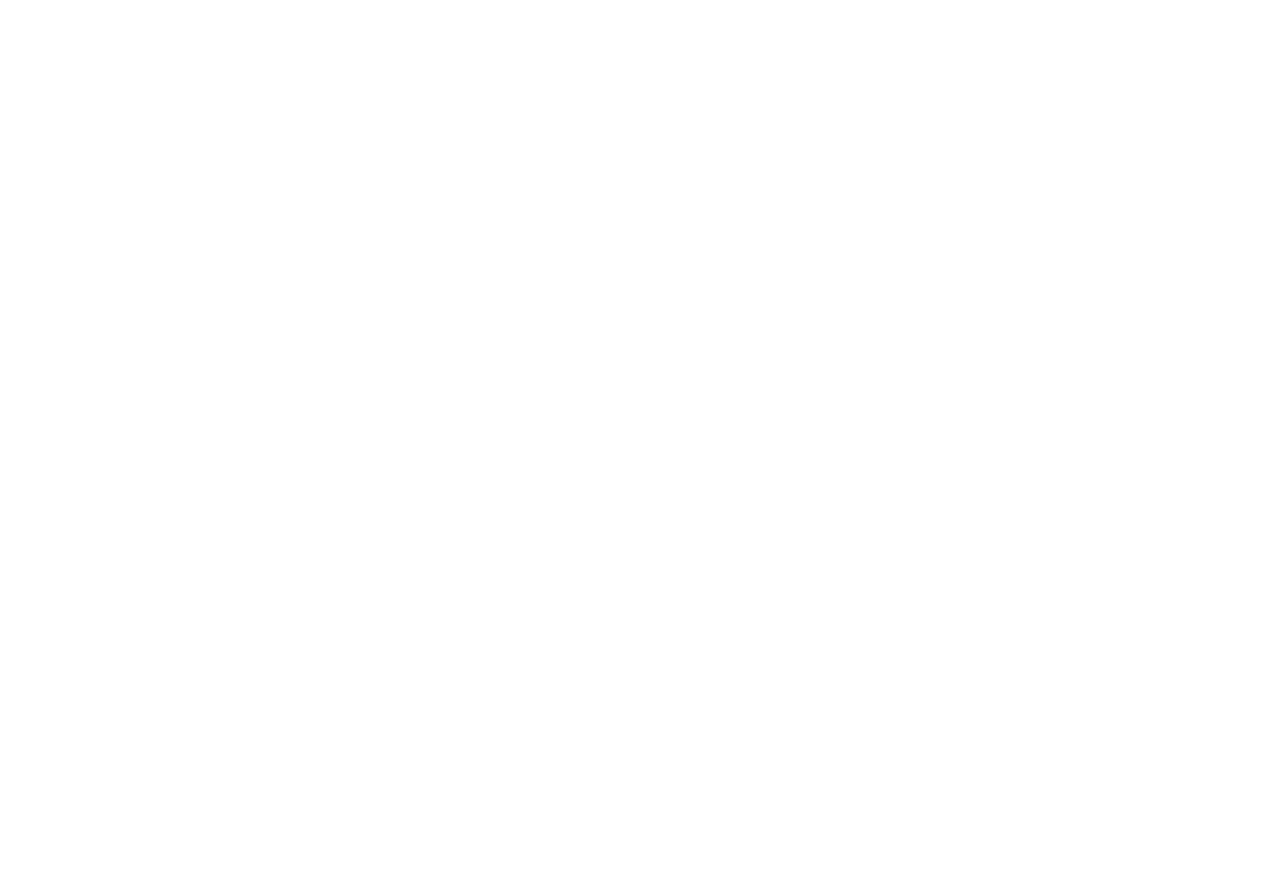
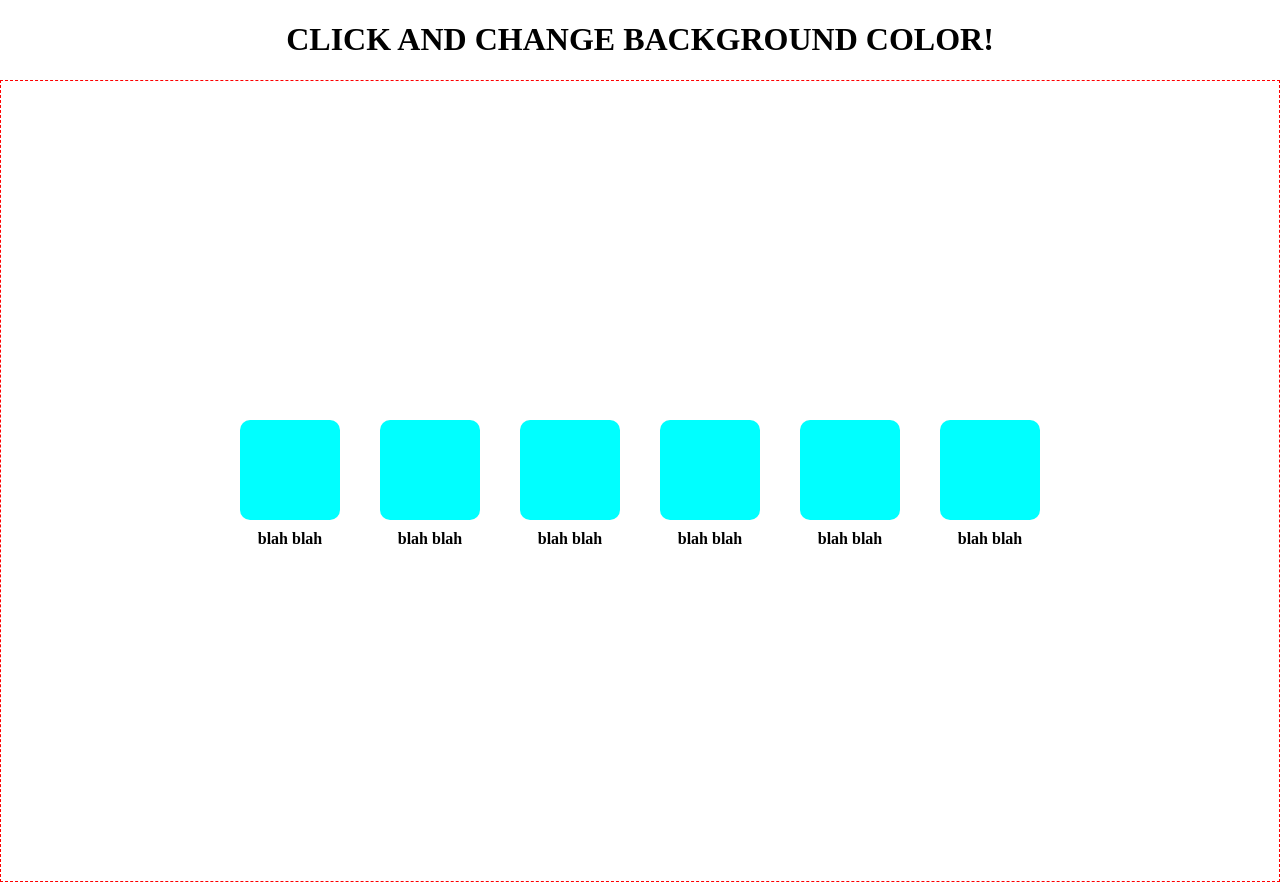
Before and after one commit to sangwonme/test-BackColorChange, a plain HTML site: page index.html in a window 1280 px wide. Before the commit the page ends 800 px from the top, so only its background shows below. Drawn offline with Linux system fonts and the light colour scheme.

Commit message:
Layout big picture compeleted

```diff
--- a/index.html
+++ b/index.html
@@ -1,12 +1,39 @@
 <!DOCTYPE html>
-<html lang="en">
+<html lang="ko">
 <head>
     <meta charset="UTF-8">
     <meta http-equiv="X-UA-Compatible" content="IE=edge">
     <meta name="viewport" content="width=device-width, initial-scale=1.0">
     <title>Document</title>
+    <link rel="stylesheet" href="./style.css">
 </head>
 <body>
-
+    <h1 id="pageTitle">Click and Change background color!</h1>
+    <div class="container">
+        <div class="colorSection">
+            <div class="colorChip" id="rect_1"></div>
+            <p class="colorCode">blah blah</p>
+        </div>
+        <div class="colorSection">
+            <div class="colorChip" id="rect_2"></div>
+            <p class="colorCode">blah blah</p>
+        </div>
+        <div class="colorSection">
+            <div class="colorChip" id="rect_3"></div>
+            <p class="colorCode">blah blah</p>
+        </div>
+        <div class="colorSection">
+            <div class="colorChip" id="rect_4"></div>
+            <p class="colorCode">blah blah</p>
+        </div>
+        <div class="colorSection">
+            <div class="colorChip" id="rect_5"></div>
+            <p class="colorCode">blah blah</p>
+        </div>
+        <div class="colorSection">
+            <div class="colorChip" id="rect_6"></div>
+            <p class="colorCode">blah blah</p>
+        </div>
+    </div>
 </body>
 </html>
--- /dev/null
+++ b/style.css
@@ -0,0 +1,37 @@
+body{
+    margin: 0;
+    /* background-color: gray; */
+}
+
+#pageTitle{
+    text-align: center;
+    text-transform: uppercase;
+}
+
+.container{
+    border: 1px red dashed;
+    display: flex;
+    height: 100vh;
+    justify-content: center;
+    align-items: center;
+    margin: auto auto;
+}
+
+.colorSection{
+    width: 140px;
+    margin: 0;
+}
+
+.colorChip{
+    width: 100px;
+    height: 100px;
+    border-radius: 10px;
+    background-color: aqua;
+    margin: 10px auto;
+}
+
+.colorCode{
+    text-align: center;
+    font-weight: bold;
+    margin: 3px auto;
+}
```
